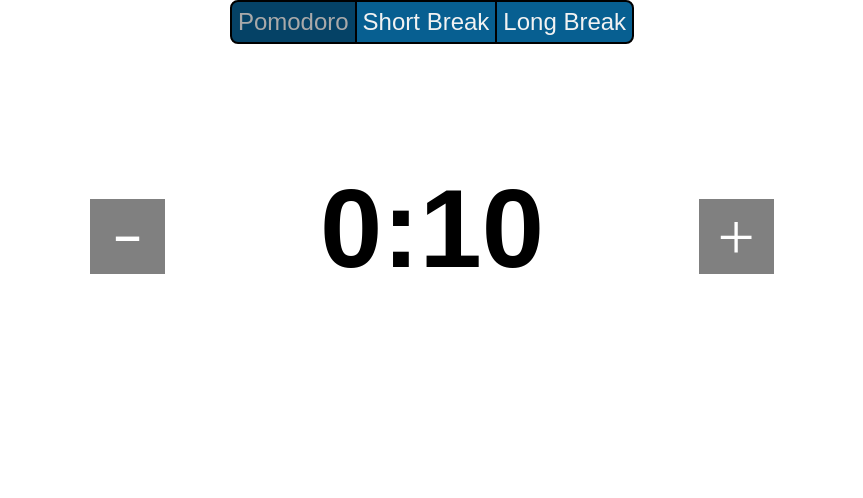
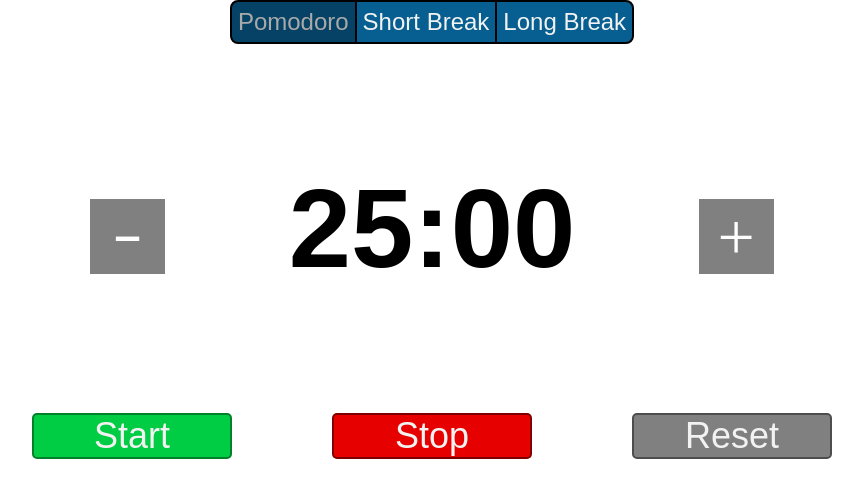
Before and after one commit to PanosPHL/spotify-react-pomodoro-timer, a React (Create React App) app: page / in a window 1280 px wide. Shown: the top 498 px of the page, without its empty margins (208-1071 px from the left). Built offline with nearby package versions, Linux system fonts and the light colour scheme.

Commit message:
Set up audio context

```diff
--- a/src/App.js
+++ b/src/App.js
@@ -1,12 +1,14 @@
 import React from 'react';
 import TimerAndButtons from './components/TimerAndButtons';
 import TopButtons from './components/TopButtons';
+import BottomButtons from './components/BottomButtons';
 
 function App() {
   return (
     <div id='center-screen'>
       <TopButtons />
       <TimerAndButtons />
+      <BottomButtons />
     </div>
   );
 }
--- a/src/AppWithContext.js
+++ b/src/AppWithContext.js
@@ -1,5 +1,6 @@
 import React from 'react';
 import TimerContext from './contexts/TimerContext';
+import AudioContext from './contexts/AudioContext';
 import App from './App';
 
 class AppWithContext extends React.Component {
@@ -9,7 +10,8 @@
         this.state = {
             started: false,
             timerType: "pomodoro",
-            time: 10,
+            time: 1500,
+            timerMethods: {
                 startTimer: this.startTimer,
                 stopTimer: this.stopTimer,
                 resetTimer: this.resetTimer,
@@ -17,6 +19,11 @@
                 switchTimers: this.switchTimers,
                 addMinute: this.addMinute,
                 subtractMinute: this.subtractMinute
+            },
+            audio: {
+                file: null,
+                updateAudio: this.updateAudio
+            }
         }
     }
 
@@ -107,10 +114,21 @@
         }
     }
 
+    updateAudio(file) {
+        let url = URL.createObjectURL(file);
+        this.setState({ audio: url });
+    }
+
     render() {
+        const timeState = Object.assign({}, this.state);
+        delete timeState.audio;
+
+
         return (
-       <TimerContext.Provider value={this.state}>
+       <TimerContext.Provider value={timeState}>
+           <AudioContext.Provider value={this.state.audio}>
            <App />
+           </AudioContext.Provider>
        </TimerContext.Provider>
         )
     }
--- /dev/null
+++ b/src/components/BottomButtons.js
@@ -0,0 +1,35 @@
+import React from 'react';
+import TimerContext from '../contexts/TimerContext';
+
+const BottomButtons = () => {
+    return (
+        <TimerContext.Consumer>
+            {({ timerMethods: { startTimer, stopTimer, resetTimer } }) => {
+                const handleClick = (event) => {
+                    switch(event.target.id) {
+                        case 'start-button':
+                            startTimer();
+                            return;
+                        case 'stop-button':
+                            stopTimer();
+                            return;
+                        case 'reset-button':
+                            resetTimer();
+                            return;
+                        default: return;
+                    }
+                }
+
+                return (
+                    <section id="buttons" onClick={handleClick}>
+                        <div id="start-button" className="button">Start</div>
+                        <div id="stop-button" className="button">Stop</div>
+                        <div id="reset-button" className="button">Reset</div>
+                    </section>
+                );
+            }}
+        </TimerContext.Consumer>
+    )
+}
+
+export default BottomButtons;
--- a/src/components/TimerAndButtons.js
+++ b/src/components/TimerAndButtons.js
@@ -4,7 +4,7 @@
 const TimerAndButtons = () => {
     return (
         <TimerContext.Consumer>
-            {({ time, addMinute, subtractMinute }) => {
+            {({ time, timerMethods: { addMinute, subtractMinute } }) => {
                 const minutes = Math.floor(time / 60);
                 const seconds = time % 60;
                 return (
--- a/src/components/TopButtons.js
+++ b/src/components/TopButtons.js
@@ -4,7 +4,7 @@
 const TopButtons = () => {
     return (
         <TimerContext.Consumer>
-            {({ switchTimers, started }) => {
+            {({ timerMethods: { switchTimers }, started }) => {
                 function handleClick (event) {
                     if (!/button$/.test(event.target.id) || started) {
                         return;
@@ -13,7 +13,10 @@
                     const buttons = document.getElementsByClassName('button');
 
                     for (let i = 0; i < buttons.length; i++) {
-                        buttons[i].classList.remove('selected-button');
+                        const button = buttons[i];
+                        if (!/^start/.test(button.id) || /^stop/.test(button.id) || /^reset/.test(button.id)) {
+                            buttons[i].classList.remove('selected-button');
+                        }
                     }
 
                     event.target.classList.add('selected-button');
--- /dev/null
+++ b/src/contexts/AudioContext.js
@@ -0,0 +1,5 @@
+import React from 'react';
+
+const AudioContext = React.createContext();
+
+export default AudioContext;
```
Lines whose indentation alone changed are shown as unchanged.
